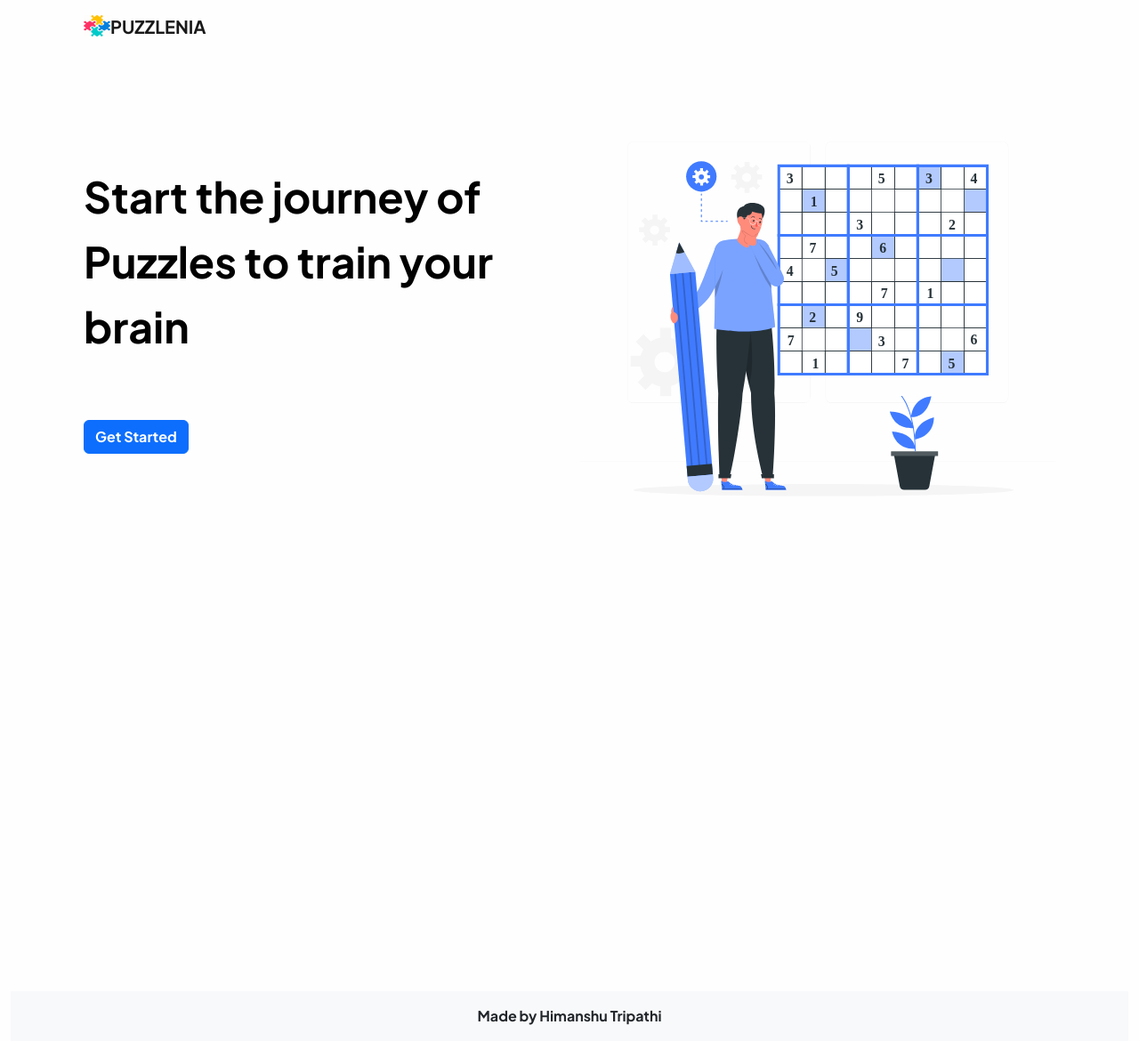
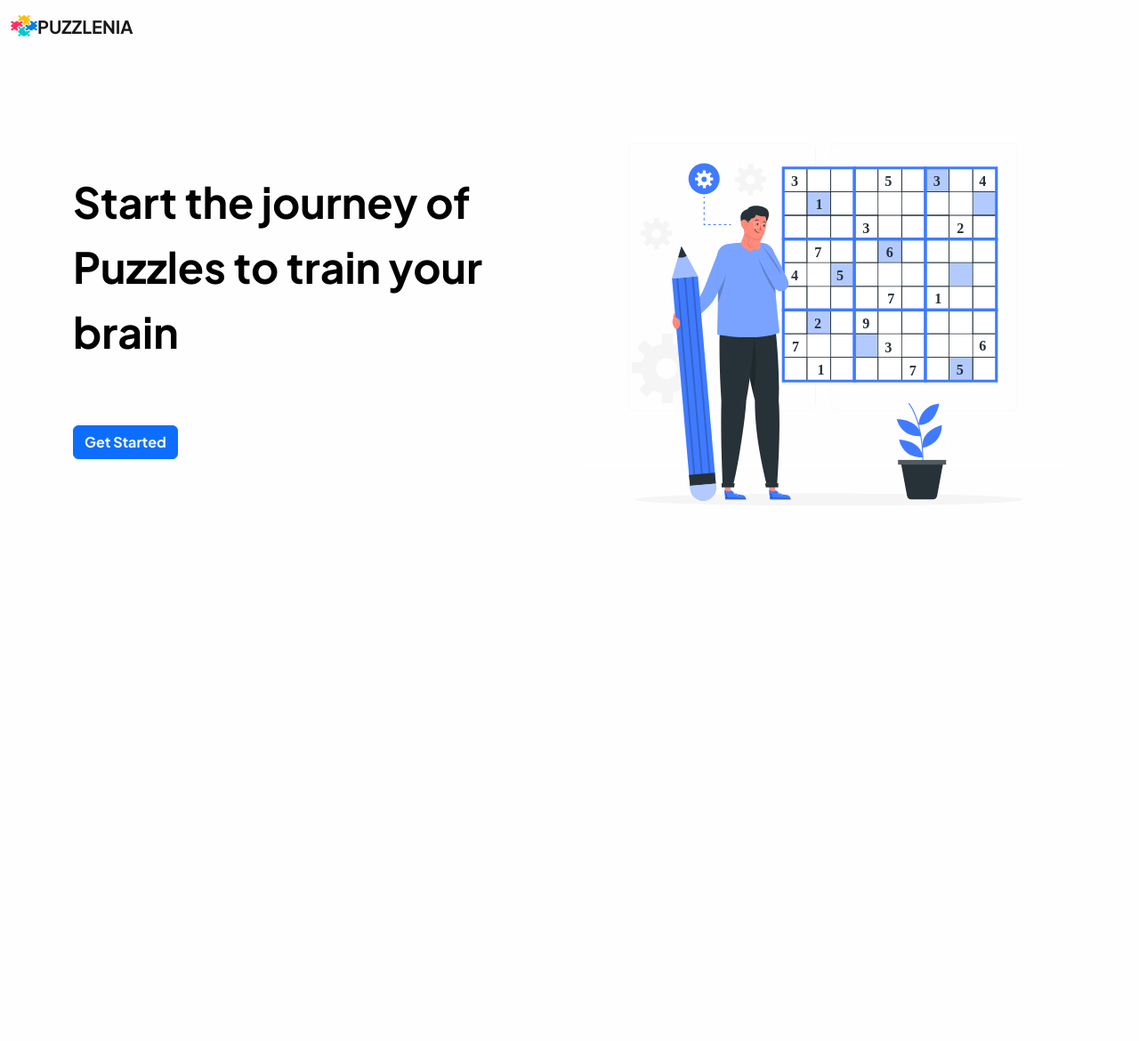
Before and after one commit to HimanshT/puzzlenia, a React (Create React App) app: page / in a window 1280 px wide. Shown: the whole page at 89% size. After the commit the page ends 800 px from the top, so only its background shows below. Built offline with nearby package versions, Linux system fonts and the light colour scheme.

Commit message:
Finishing changes

```diff
--- a/src/App.js
+++ b/src/App.js
@@ -18,7 +18,6 @@ function App() {
     <>
       <UserState>
         <BrowserRouter>
-          <div className="container">
           <Routes>
             <Route path='/' element={<Landing />}></Route>
             <Route path='/signin' element={<Signin />}></Route>
@@ -32,8 +31,6 @@ function App() {
             </Route>
             <Route path='*' element={<Error />}></Route>
           </Routes>
-          </div>
-          <Footer />
           <ToastContainer />
         </BrowserRouter>
       </UserState>
--- a/src/components/Error/Error.jsx
+++ b/src/components/Error/Error.jsx
@@ -12,7 +12,7 @@ const Error = () => {
                     <p className="lead">
                         The page you’re looking for doesn’t exist.
                     </p>
-                    <Link to="/" className="btn btn-primary">Go Home</Link>
+                    <Link to="/practice" className="btn btn-primary">Go Home</Link>
                 </div>
             </div>
         </div>
--- a/src/components/Navbar.jsx
+++ b/src/components/Navbar.jsx
@@ -19,7 +19,7 @@ const Navbar = () => {
                     <button className="navbar-toggler" type="button" data-bs-toggle="offcanvas" data-bs-target="#offcanvasDarkNavbar" aria-controls="offcanvasDarkNavbar">
                         <span className="navbar-toggler-icon"></span>
                     </button>
-                    <div className="offcanvas offcanvas-end" tabindex="-1" id="offcanvasDarkNavbar" aria-labelledby="offcanvasDarkNavbarLabel">
+                    <div className="offcanvas offcanvas-end" id="offcanvasDarkNavbar" aria-labelledby="offcanvasDarkNavbarLabel">
                         <div className="offcanvas-header">
                             <h5 className="offcanvas-title" id="offcanvasDarkNavbarLabel">Puzzlenia</h5>
                             <button type="button" className="btn-close btn-close-white" data-bs-dismiss="offcanvas" aria-label="Close"></button>
--- a/src/components/usercomponents/DashboardComponents/Dashboard.jsx
+++ b/src/components/usercomponents/DashboardComponents/Dashboard.jsx
@@ -13,7 +13,7 @@ const Dashboard = () => {
         <>
             <Navbar />
             <div>
-                <section className="text-center" style={{ marginTop: "60px" }}>
+                <section className="text-center mb-2" style={{ marginTop: "60px" }}>
                     <div className="p-5 bg-image" style={{ backgroundImage: `url(${profilebg})`, height: "300px" }}></div>
                     <div className="card mx-4 mx-md-5 shadow-5-strong" style={{ marginTop: "-100px", background: "hsla(0,0%,100%,0.8", backdropFilter: "blur(30px" }}
                     >
```
Lines whose indentation alone changed are shown as unchanged.
